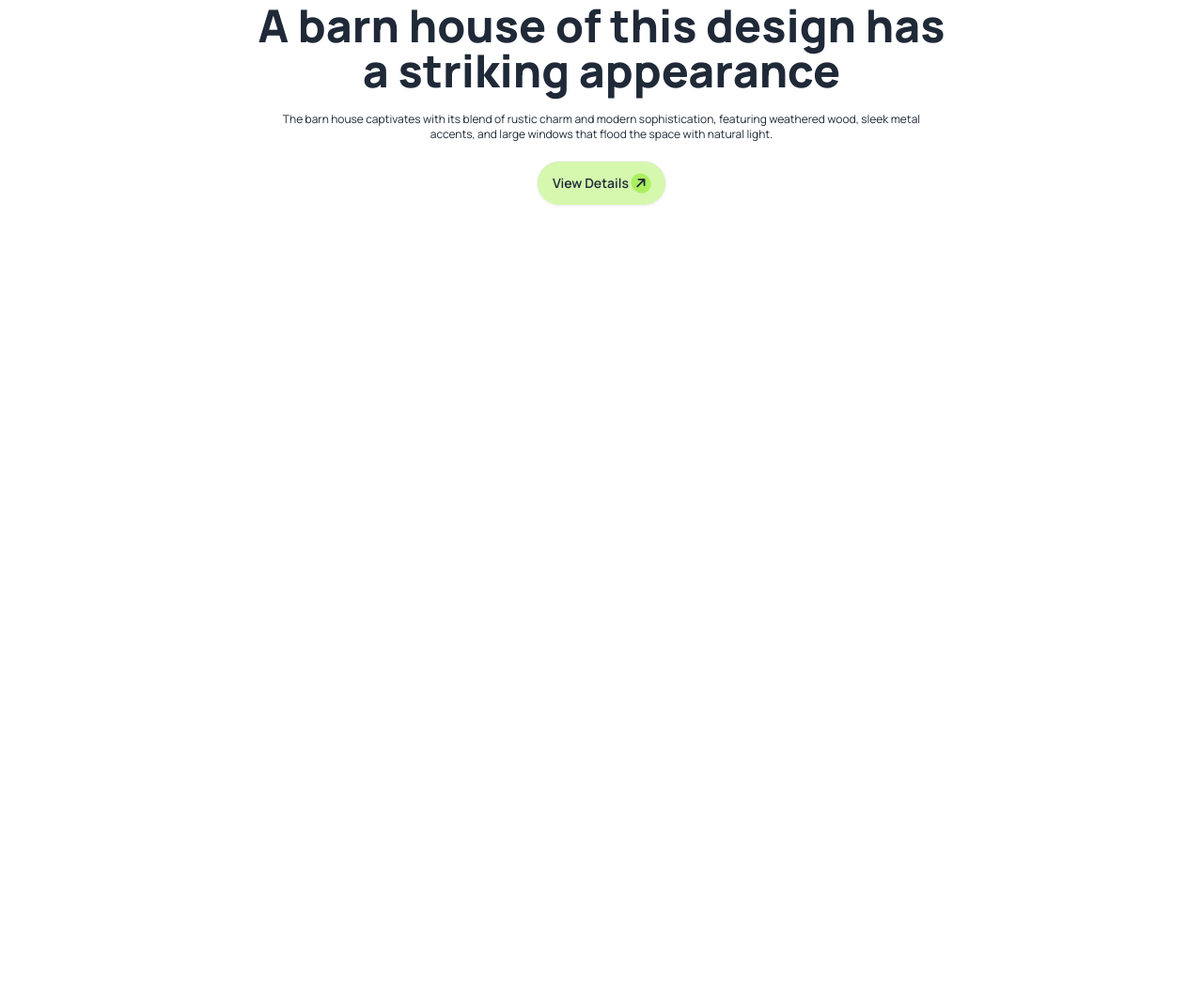
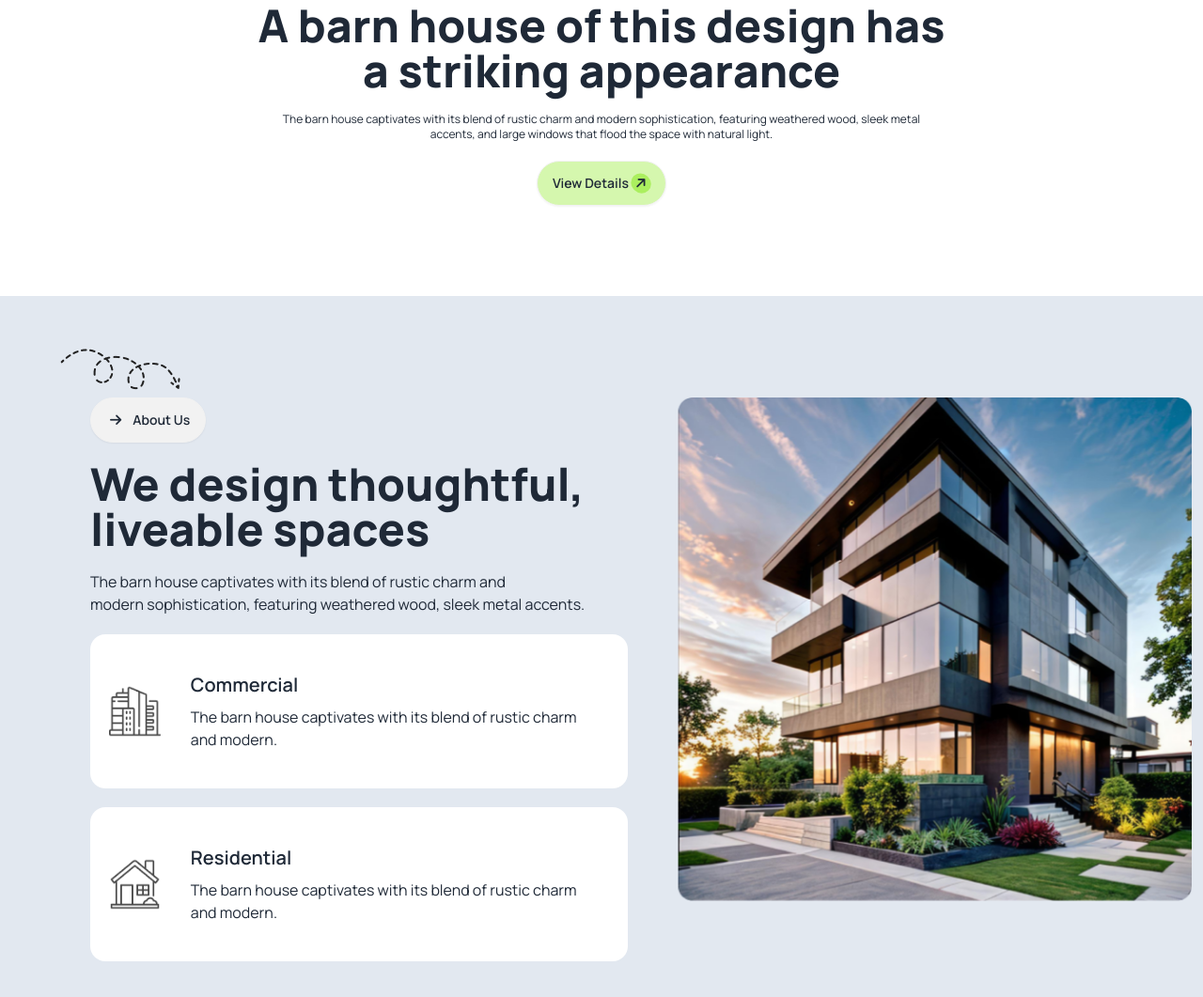
Before and after one commit to SulaimanAbdullah3102/Assignment-3, a plain HTML site: page index.html in a window 1280 px wide. Shown: the part 435-1496 px from the top of the page at 94% size. Before the commit the page ends 800 px from the top, so only its background shows below. Drawn offline with nearby package versions, Linux system fonts and the light colour scheme.

Commit message:
about us 1st section done

```diff
--- a/index.html
+++ b/index.html
@@ -32,6 +32,7 @@
                         clifford: '#da373d',
                         'color-primary': 'rgb(171, 239, 95)',
                         'color-secondry': 'rgba(171, 239, 95, 0.5)',
+                        'bg-primary': 'rgb(30, 30, 30);',
                     }
                 }
             }
@@ -94,10 +95,12 @@
             </div>
             <!-- text content -->
             <div class="space-y-5 flex flex-col ">
-                <h1 class="text-center text-5xl font-extrabold">A barn house of this design has <br> a striking appearance
+                <h1 class="text-center text-3xl lg:text-5xl px-0 font-extrabold">A barn house of this design has <br> a
+                    striking appearance
                 </h1>
-                <p class="text-center text-xs">
-                    The barn house captivates with its blend of rustic charm and modern sophistication, featuring weathered wood, sleek metal <br> accents, and large windows that flood the space with natural light.
+                <p class="text-center text-xs px-2">
+                    The barn house captivates with its blend of rustic charm and modern sophistication, featuring
+                    weathered wood, sleek metal <br> accents, and large windows that flood the space with natural light.
                 </p>
             </div>
             <button class="btn block m-auto bg-color-secondry rounded-3xl ">View Details <i
@@ -109,6 +112,56 @@
     <!-- main section -->
     <main>
 
+        <!-- about us section -->
+        <section id="about-us" class="bg-slate-200 pt-16 mt-24 pb-28">
+            <div>
+                <img src="assets/Vector.png" alt="" class="relative bottom-2 left-16 hidden lg:flex">
+                <div class="container mx-auto flex flex-col lg:flex-row gap-8">
+                    <div id="left" class="flex-1 px-2 lg:pl-24 space-y-5">
+                        <!-- text content -->
+                        <div class="container lg:mx-auto">
+                            <button class="btn rounded-3xl"><i class="fa-solid fa-arrow-right rounded-2xl p-1"></i>
+                                About Us</button>
+                        </div>
+                        <h1 class="font-extrabold text-5xl">We design thoughtful, <br> liveable spaces
+                        </h1>
+                        <p class="text-base">The barn house captivates with its blend of rustic charm and <br>
+                            modern sophistication, featuring weathered wood, sleek metal accents.
+                        </p>
+
+                        <div class="card card-side bg-base-100 lg:py-2 lg:pl-5">
+                            <figure>
+                                <img src="assets/commercial.png" alt="" class="pl-2 lg:pl-0"/>
+                            </figure>
+                            <div class="card-body">
+                                <h2 class="card-title">Commercial</h2>
+                                <p>The barn house captivates with its blend of rustic charm and modern.</p>
+                            </div>
+                        </div>
+
+                        <div class="card card-side bg-base-100  lg:py-2 lg:pl-5">
+                            <figure>
+                                <img src="assets/residential.png" alt="" class="pl-2 lg:pl-0"/>
+                            </figure>
+                            <div class="card-body">
+                                <h2 class="card-title">Residential</h2>
+                                <p>The barn house captivates with its blend of rustic charm and modern.</p>
+                            </div>
+                        </div>
+
+                    </div>
+                    <div id="right" class="flex-1 ">
+                        <img src="assets/Rectangle.png" alt="" class="px-3">
+
+                    </div>
+
+                </div>
+            </div>
+
+        </section>
+
+
+
     </main>
 
     <!-- footer section -->
```
Lines whose indentation alone changed are shown as unchanged.
